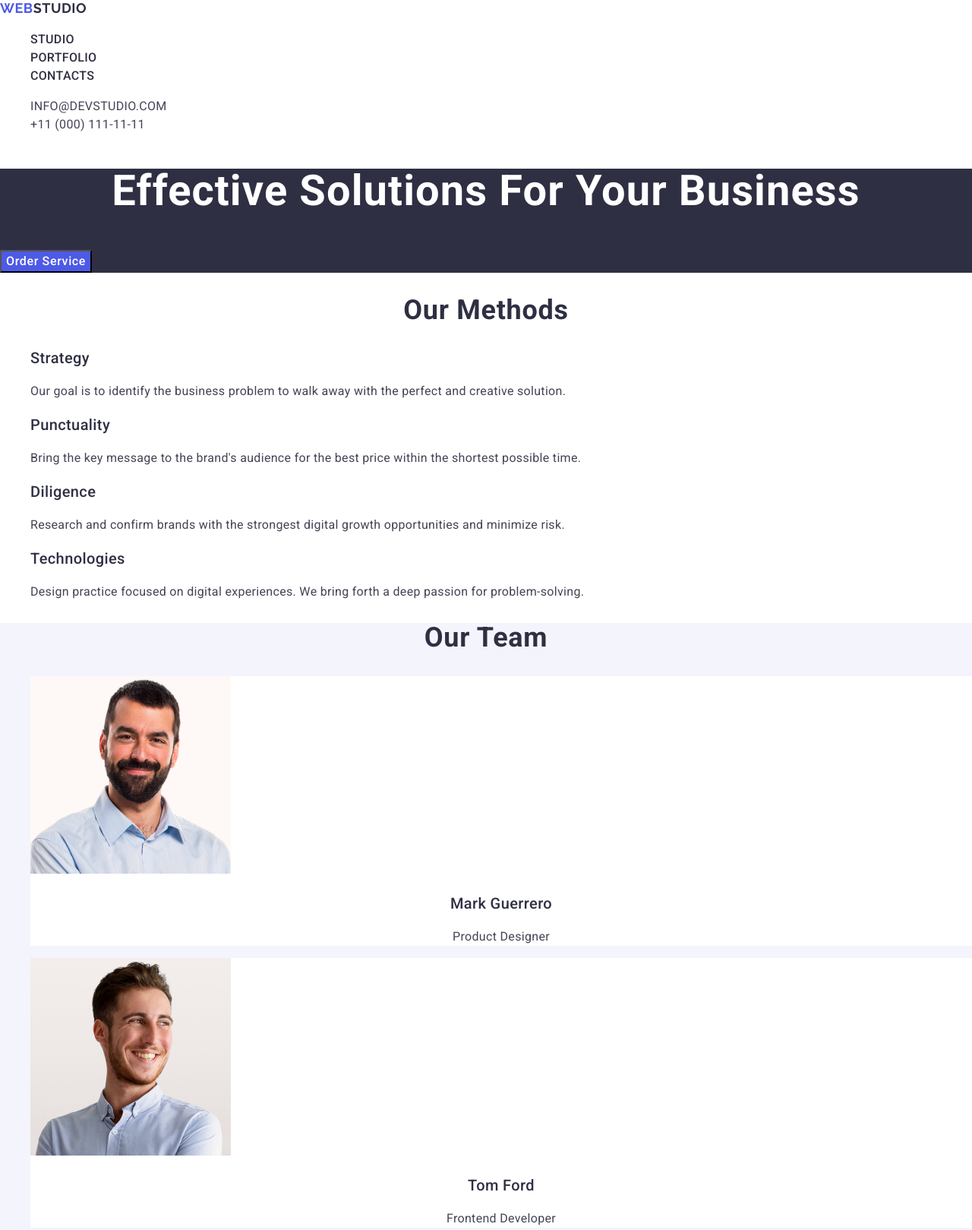
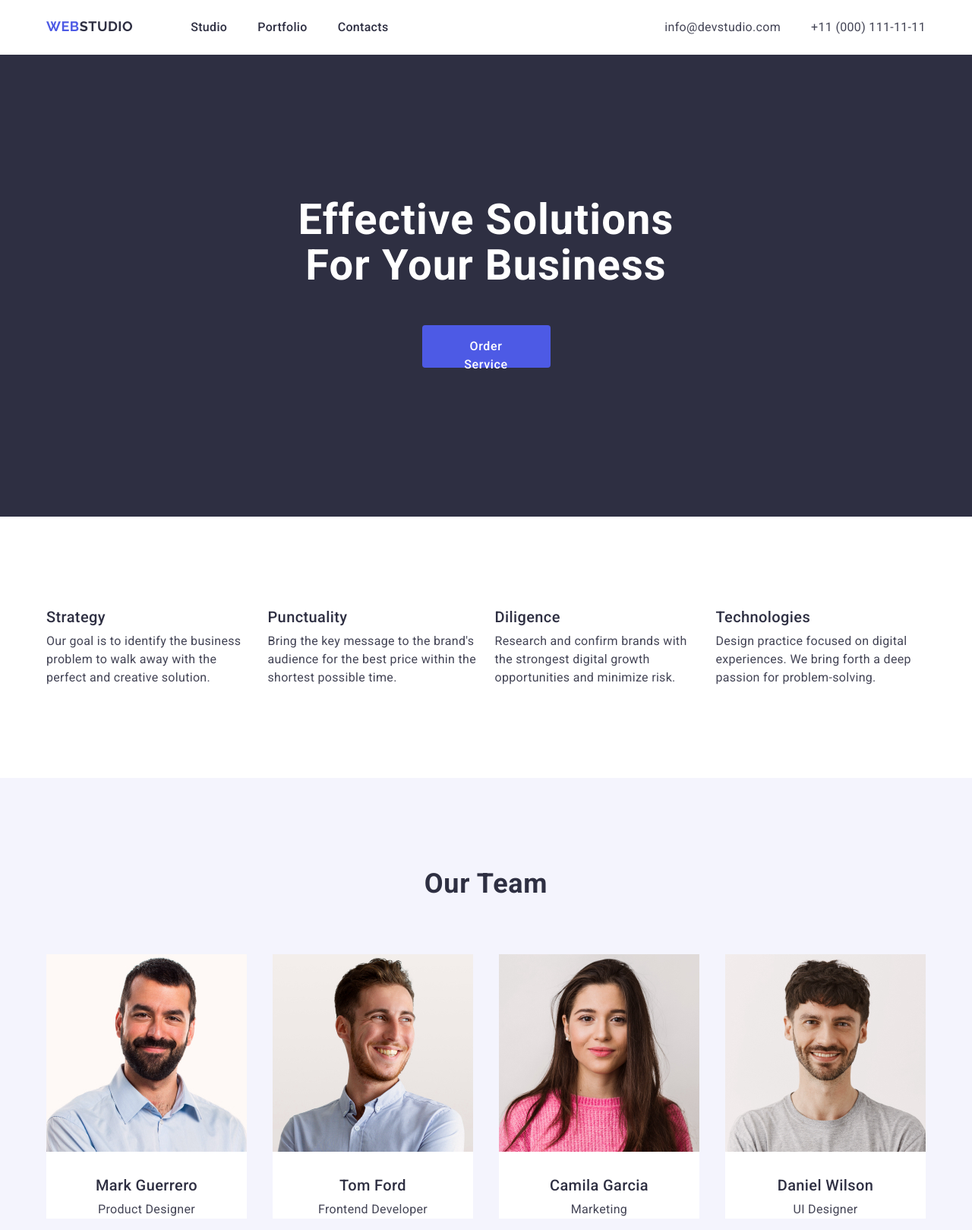
Before and after one commit to FestBC/goit-markup-hw-03, a plain HTML site: page index.html in a window 1280 px wide. Shown: the top 1619 px of the page at 76% size. Drawn offline with nearby package versions, Linux system fonts and the light colour scheme.

Commit message:
Modify css/styles.css, index.html and README.md

```diff
--- a/css/styles.css
+++ b/css/styles.css
@@ -5,17 +5,45 @@ body {
     line-height: 1.5;
 }
 
+h1,
+h2,
+h3,
+h4,
+h5,
+h6,
+p {
+    margin: 0;
+}
+
 a {
-    text-transform: uppercase;
     text-decoration: none;
 }
 
 ul {
     list-style: none;
+    margin: 0;
+    padding-left: 0;
+}
+
+img {
+    display: block;
+}
+
+.container {
+    max-width: 1158px;
+}
+
+.section {
+    padding: 120px 0;
+}
+
+.hide {
+    display: none;
 }
 
 .logo {
     font-family: "Raleway", sans-serif;
+    text-transform: uppercase;
     font-size: 18px;
     font-weight: 700;
     line-height: 1.17;
@@ -25,6 +53,23 @@ ul {
 
 .logo .logo-text-studio-header {
     color: #2e2f42;
+}
+
+header .container {
+    display: flex;
+    padding: 24px 0;
+    margin: 0 auto;
+    justify-content: space-between;
+}
+
+.container nav {
+    display: flex;
+    gap: 76px;
+}
+
+.navigation {
+    display: flex;
+    gap: 40px;
 }
 
 .navigation a {
@@ -45,6 +90,11 @@ ul {
     font-style: normal;
 }
 
+.contacts ul {
+    display: flex;
+    gap: 40px;
+}
+
 .contacts a {
     color: inherit;
 }
@@ -60,16 +110,23 @@ ul {
 
 .hero {
     background-color: #2e2f42;
+    padding: 188px 0;
+}
+
+.hero .container {
+    text-align: center;
+    margin: 0 auto;
+    width: 595px;
 }
 
 .hero .title {
     font-weight: 700;
     font-size: 56px;
     line-height: 1.07;
-    text-align: center;
     color: #fff;
     letter-spacing: 0.02em;
     text-transform: capitalize;
+    margin-bottom: 48px;
 }
 
 .hero .order-button {
@@ -79,6 +136,11 @@ ul {
     line-height: 1.5;
     letter-spacing: 0.04em;
     cursor: pointer;
+    border: 0;
+    border-radius: 4px;
+    padding: 16px 32px;
+    width: 169px;
+    height: 56px;
 }
 
 .hero button:hover,
@@ -108,12 +170,47 @@ ul {
     letter-spacing: 0.02em;
 }
 
+.our-methods {
+    margin: 0 auto;
+}
+
+.our-methods ul {
+    display: flex;
+    gap: 24px;
+}
+
+.our-methods .subsubtitle {
+    margin-bottom: 8px;
+}
+
 .team-section {
     background-color: #F4F4FD;
 }
 
+.team-section .container {
+    margin: 0 auto;
+}
+
+.team-section .subtitle {
+    margin-bottom: 72px;
+}
+
+.team-section ul {
+    display: flex;
+    justify-content: space-between;
+    gap: 24px
+}
+
 .team-section .list-item {
     background-color: #FFFFFF;
+}
+
+.team-section img {
+    margin-bottom: 32px;
+}
+
+.team-section h3 {
+    margin-bottom: 8px;
 }
 
 .team-section h3,
@@ -121,8 +218,39 @@ ul {
     text-align: center;
 }
 
+.portfolio {
+    margin: 0 auto;
+}
+
+.portfolio .subtitle {
+    margin-bottom: 72px;
+}
+
+.portfolio ul {
+    display: flex;
+    gap: 24px;
+    flex-wrap: wrap;
+}
+
+.portfolio .list-item {
+    flex-basis: calc((100% - 48px) / 3);
+}
+
+.portfolio img {
+    margin-bottom: 32px;
+}
+
+.portfolio .subsubtitle {
+    margin-bottom: 8px;
+}
+
 .footer {
     background-color: #2e2f42;
+}
+
+.footer .container {
+    margin: 0 auto;
+    padding: 100px 0;
 }
 
 .footer .logo {
@@ -132,6 +260,8 @@ ul {
     line-height: 1.17;
     letter-spacing: 0.03em;
     color: #4d5ae5;
+    margin-bottom: 16px;
+    display: block;
 }
 
 .footer .logo .logo-text-studio-footer {
@@ -141,4 +271,5 @@ ul {
 .footer .paragraph {
     color: #f4f4fd;
     letter-spacing: 0.02em;
+    width: 305px;
 }
--- a/index.html
+++ b/index.html
@@ -16,17 +16,18 @@
 </head>
 <body>
     <header>
+        <div class="container">
             <nav>
                 <a href="./index.html" class="logo">Web<span class="logo-text-studio-header">Studio</span></a>
                 <ul class="navigation">
-                <li>
-                    <a href="./index.html" class="list-item">Studio</a>
+                    <li class="list-item">
+                        <a href="./index.html">Studio</a>
                     </li>
-                <li>
-                    <a href="" class="list-item">Portfolio</a>
+                    <li class="list-item">
+                        <a href="">Portfolio</a>
                     </li>
-                <li>
-                    <a href="" class="list-item">Contacts</a>
+                    <li class="list-item">
+                        <a href="">Contacts</a>
                     </li>
                 </ul>
             </nav>
@@ -40,18 +41,22 @@
                     </li>
                 </ul>
             </address>
+        </div>
     </header>
     <main>
         <!-- #region hero section -->
-        <section class="hero">
+        <section class="section hero">
+            <div class="container">
                 <h1 class="title">Effective Solutions for Your Business</h1>
                 <button type="button" class="order-button">Order Service</button>
+            </div>
         </section>
         <!-- #endregion -->
 
         <!-- #region our methods section -->
-        <section>
-            <h2 class="subtitle">Our Methods</h2>
+        <section class="section">
+            <div class="container our-methods">
+                <h2 class="subtitle hide">Our Methods</h2>
                 <ul>
                     <li>
                         <h3 class="subsubtitle">Strategy</h3>
@@ -70,11 +75,13 @@
                         <p class="paragraph">Design practice focused on digital experiences. We bring forth a deep passion for problem-solving.</p>
                     </li>
                 </ul>
+            </div>
         </section>
         <!-- #endregion -->
 
         <!-- #region our team section -->
-        <section class="team-section">
+        <section class="section team-section">
+            <div class="container">
                 <h2 class="subtitle">Our Team</h2>
                 <ul>
                     <li class="list-item">
@@ -98,50 +105,55 @@
                         <p class="paragraph">UI Designer</p>
                     </li>
                 </ul>
+            </div>
         </section>
         <!-- #endregion -->
 
         <!-- #region our portfolio -->
-        <section>
+        <section  class="section">
+            <div class="container portfolio">
                 <h2 class="subtitle">Our Portfolio</h2>
                 <ul>
-            <li>
+                    <li class="list-item">
                         <img src="./images/banking-app.jpg" alt="App screenshot." width="360">
                         <h3 class="subsubtitle">Banking App</h3>
                         <p class="paragraph">App</p>
                     </li>
-            <li>
+                    <li class="list-item">
                         <img src="./images/cashless-payment.jpg" alt="Showing cashless payment." width="360">
                         <h3 class="subsubtitle">Cashless Payment</h3>
                         <p class="paragraph">Marketing</p>
                     </li>
-            <li>
+                    <li class="list-item">
                         <img src="./images/meditaion-app.jpg" alt="Showing that the app can be installed on desktop and on mobile." width="360">
                         <h3 class="subsubtitle">Meditation App</h3>
                         <p class="paragraph">App</p>
                     </li>
-            <li>
+                    <li class="list-item">
                         <img src="./images/taxi-service.jpg" alt="Taxi driver is driving using navigation app." width="360">
                         <h3 class="subsubtitle">Taxi Service</h3>
                         <p class="paragraph">Marketing</p>
                     </li>
-            <li>
+                    <li class="list-item">
                         <img src="./images/screen-illustrations.jpg" alt="5 illustrations of smartphone screen." width="360">
                         <h3 class="subsubtitle">Screen Illustrations</h3>
                         <p class="paragraph">Design</p>
                     </li>
-            <li>
+                    <li class="list-item">
                         <img src="./images/online-courses.jpg" alt="Woman is using smartphone with headphones." width="360">
                         <h3 class="subsubtitle">Online Courses</h3>
                         <p class="paragraph">Marketing</p>
                     </li>
                 </ul>
+            </div>
         </section>
         <!-- #endregion -->
     </main>
     <footer class="footer">
+        <div class="container">
             <a href="./index.html" class="logo">Web<span class="logo-text-studio-footer">Studio</span></a>
             <p class="paragraph">Increase the flow of customers and sales for your business with digital marketing & growth solutions.</p>
+        </div>
     </footer>
 </body>
 </html>
```
Also changed, not shown: 1 other file. Lines whose indentation alone changed are shown as unchanged.
